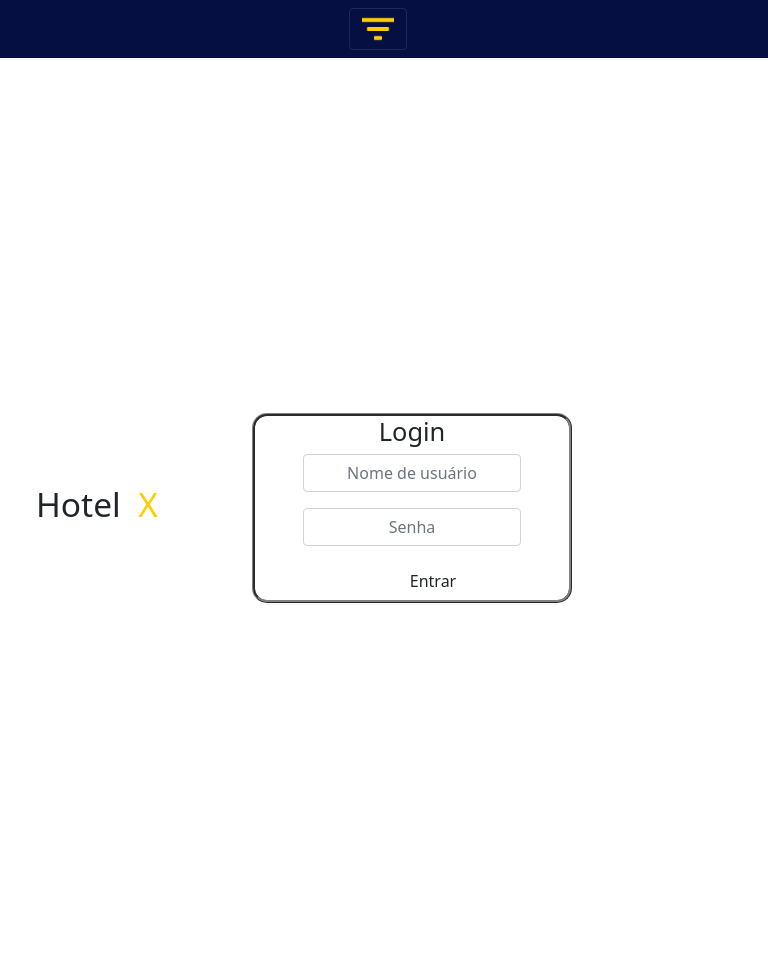
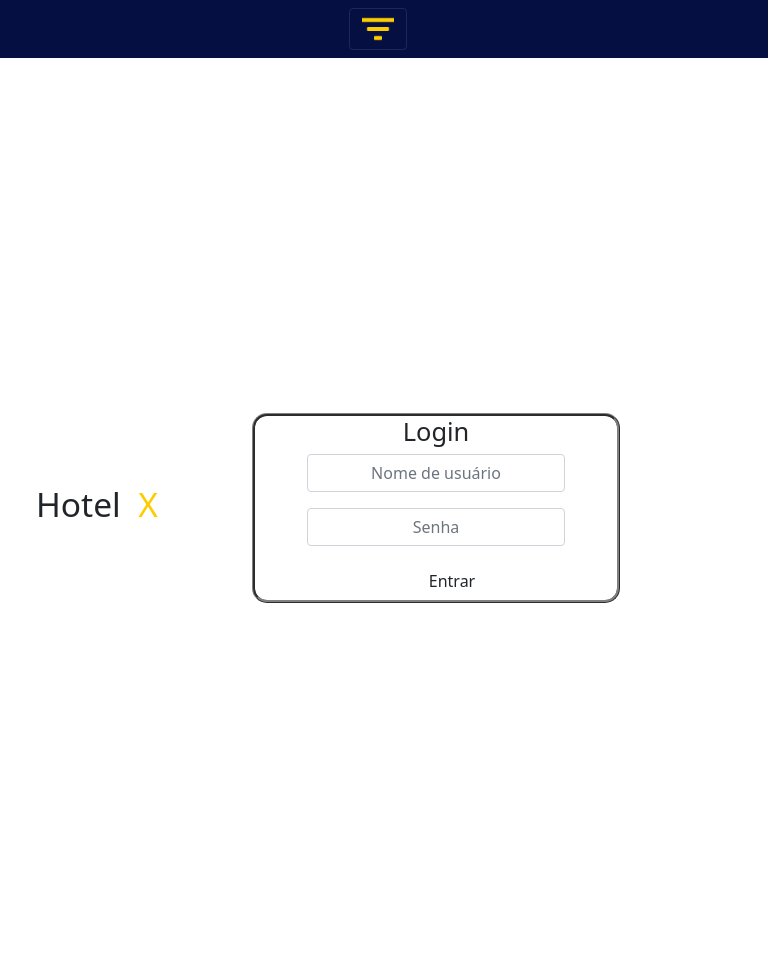
Before and after one commit to devnicius/Projetos, a Jekyll site: the page docs/gestao_hoteleira/index.html, which Jekyll copies as it is, in a window 768 px wide. Built offline with Jekyll 4.4.1, drawn with Linux system fonts in a browser that asks for light colours; nearby versions of some CDN libraries.

Commit message:
Projetos

```diff
--- a/docs/gestao_hoteleira/css/style.css
+++ b/docs/gestao_hoteleira/css/style.css
@@ -46,13 +46,15 @@ h1 {
     background-color: aqua;
 }
 
-@media only screen and (max-width: 800px) and (min-width: 500px){
-    #div-login {
-        width: 20em;
-    }
-}
-@media only screen and (max-width: 499px) and (min-width: 1px){
+@media only screen and (min-width: 1px) and (max-width: 500px){
     #div-login {
         width: 13em;
     }
 }
+
+
+@media only screen and (min-width: 501px) and (max-width: 800px) {
+    #div-login {
+        width: 23em;
+    }
+}
```
